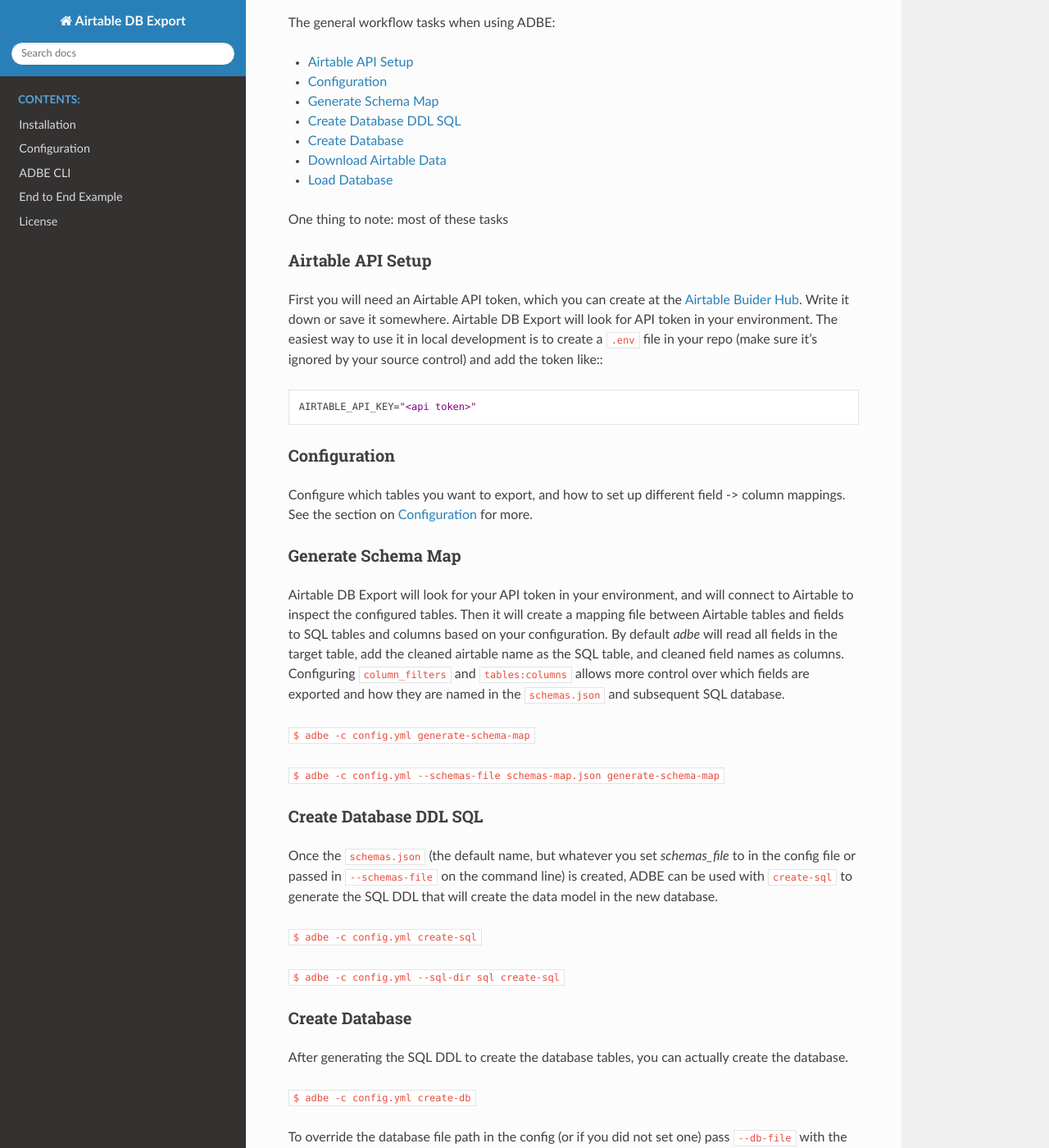
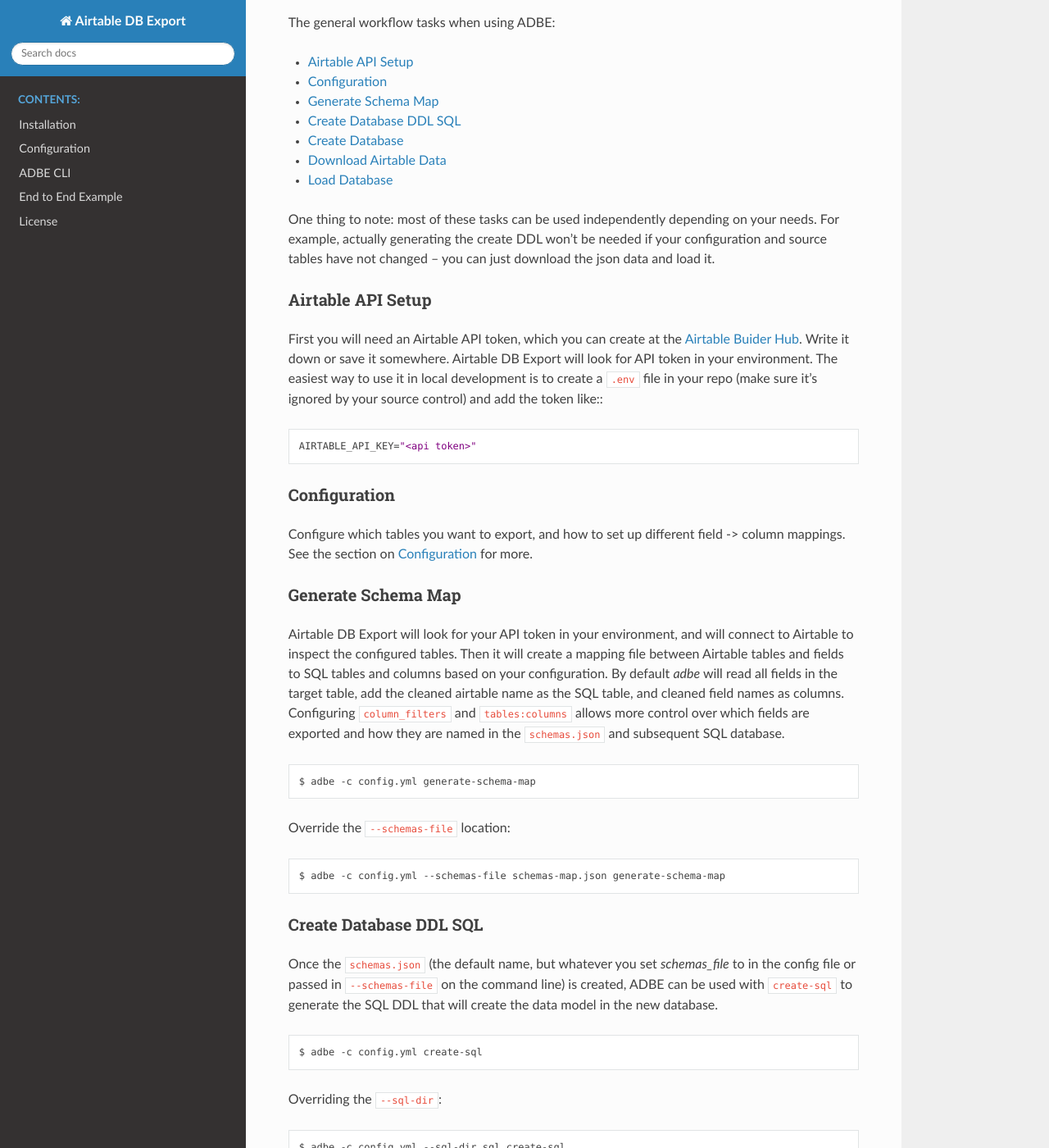
Before and after one commit to sivy/airtable-db-export, a Sphinx documentation site: the page built from docs/source/index.rst, in a window 1280 px wide and 1400 px high, scrolled down 585 px. Shown: the whole window at 82% size. Built offline with Sphinx 7.4.7 and the Read the Docs theme 3.1.0, drawn with Linux system fonts in a browser that asks for light colours.

Commit message:
add note in docs about using tasks independently in workflow

```diff
--- a/docs/source/index.rst
+++ b/docs/source/index.rst
@@ -39,7 +39,7 @@
 - :ref:`workflow_download`
 - :ref:`workflow_load_db`
 
-One thing to note: most of these tasks
+One thing to note: most of these tasks can be used independently depending on your needs. For example, actually generating the create DDL won't be needed if your configuration and source tables have not changed – you can just download the json data and load it.
 
 .. _workflow_airtable_setup:
 
@@ -67,9 +67,15 @@
 Airtable DB Export will look for your API token in your environment, and will connect to Airtable to inspect the configured tables. Then it will create a mapping file between Airtable tables and fields to
 SQL tables and columns based on your configuration. By default `adbe` will read all fields in the target table, add the cleaned airtable name as the SQL table, and cleaned field names as columns. Configuring ``column_filters`` and ``tables:columns`` allows more control over which fields are exported and how they are named in the ``schemas.json`` and subsequent SQL database.
 
-``$ adbe -c config.yml generate-schema-map``
+.. code-block:: bash
 
-``$ adbe -c config.yml --schemas-file schemas-map.json generate-schema-map``
+   $ adbe -c config.yml generate-schema-map
+
+Override the ``--schemas-file`` location:
+
+.. code-block:: bash
+
+   $ adbe -c config.yml --schemas-file schemas-map.json generate-schema-map
 
 .. _workflow_create_sql:
 
@@ -78,9 +84,16 @@
 
 Once the ``schemas.json`` (the default name, but whatever you set `schemas_file` to in the config file or passed in ``--schemas-file`` on the command line) is created, ADBE can be used with ``create-sql`` to generate the SQL DDL that will create the data model in the new database.
 
-``$ adbe -c config.yml create-sql``
+.. code-block:: bash
 
-``$ adbe -c config.yml --sql-dir sql create-sql``
+   $ adbe -c config.yml create-sql
+
+
+Overriding the ``--sql-dir``:
+
+.. code-block:: bash
+
+   $ adbe -c config.yml --sql-dir sql create-sql
 
 .. _workflow_create_db:
 
@@ -89,11 +102,15 @@
 
 After generating the SQL DDL to create the database tables, you can actually create the database.
 
-``$ adbe -c config.yml create-db``
+.. code-block:: bash
+
+   $ adbe -c config.yml create-db
 
 To override the database file path in the config (or if you did not set one) pass ``--db-file`` with the path:
 
-``$ adbe -c config.yml --db-file example.duckdb create-db``
+.. code-block:: bash
+
+   $ adbe -c config.yml --db-file example.duckdb create-db
 
 This can be useful for testing, for example.
 
@@ -104,11 +121,15 @@
 
 To download all the data in your configured tables, use the `download-json` command:
 
-``$ adbe -c config.yml download-json``
+.. code-block:: bash
+
+   $ adbe -c config.yml download-json
 
 Again, to override the configured destination, pass ``--data-dir`` on the command line:
 
-``$ adbe -c config.yml --data-dir tmp_data download-json``
+.. code-block:: bash
+
+   $ adbe -c config.yml --data-dir tmp_data download-json
 
 .. _workflow_load_db:
 
@@ -117,7 +138,9 @@
 
 Finally, to load all downloaded data:
 
-``$ adbe -c config.yml load-db``
+.. code-block:: bash
+
+   $ adbe -c config.yml load-db
 
 
 End to End Example
```
